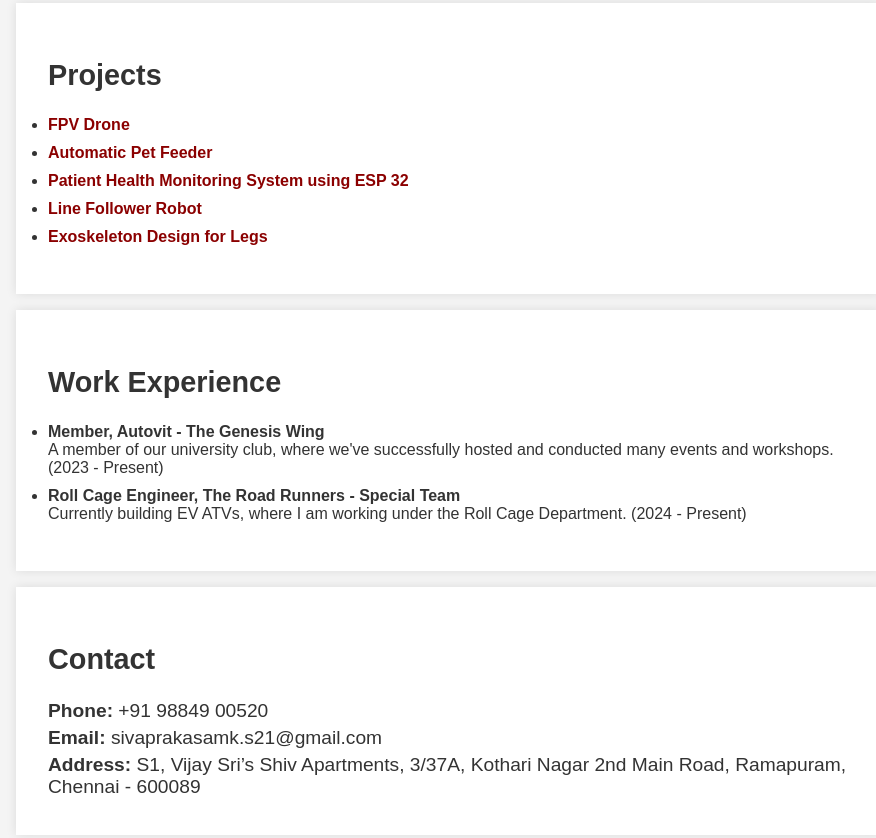
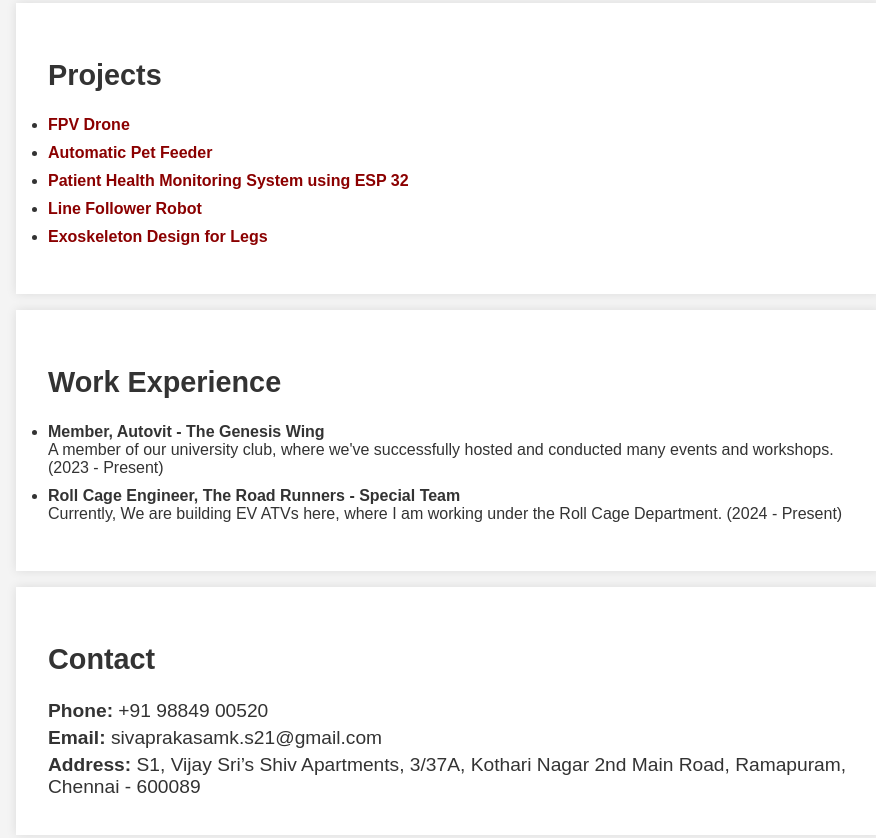
Before and after one commit to Ittsmesiva/Ittsmesiva.github.io, a plain HTML site: page Portfolio/index.html in a window 1280 px wide. Shown: the part 1015-1853 px from the top of the page, without its empty margins (192-1068 px from the left). Drawn offline with Linux system fonts and the light colour scheme.

Commit message:
Update index.html

```diff
--- a/Portfolio/index.html
+++ b/Portfolio/index.html
@@ -72,7 +72,7 @@
             </li>
             <li>
                 <strong>Roll Cage Engineer, The Road Runners - Special Team</strong><br>
-                Currently building EV ATVs, where I am working under the Roll Cage Department. (2024 - Present)
+                Currently, We are building EV ATVs here, where I am working under the Roll Cage Department. (2024 - Present)
             </li>
         </ul>
     </section>
```
